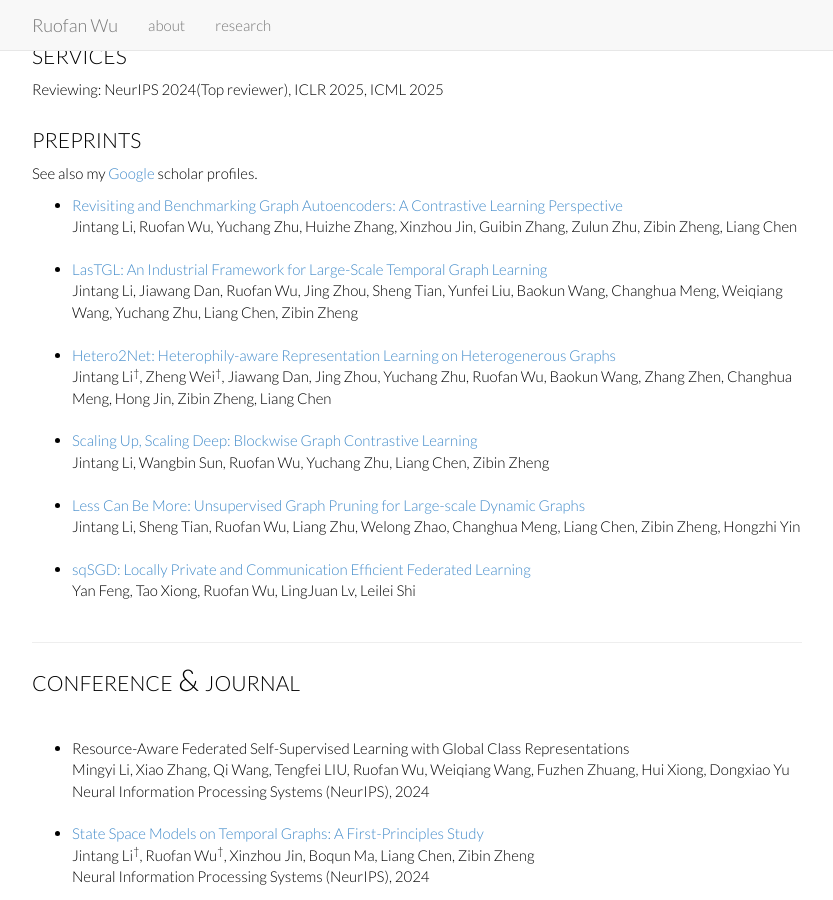
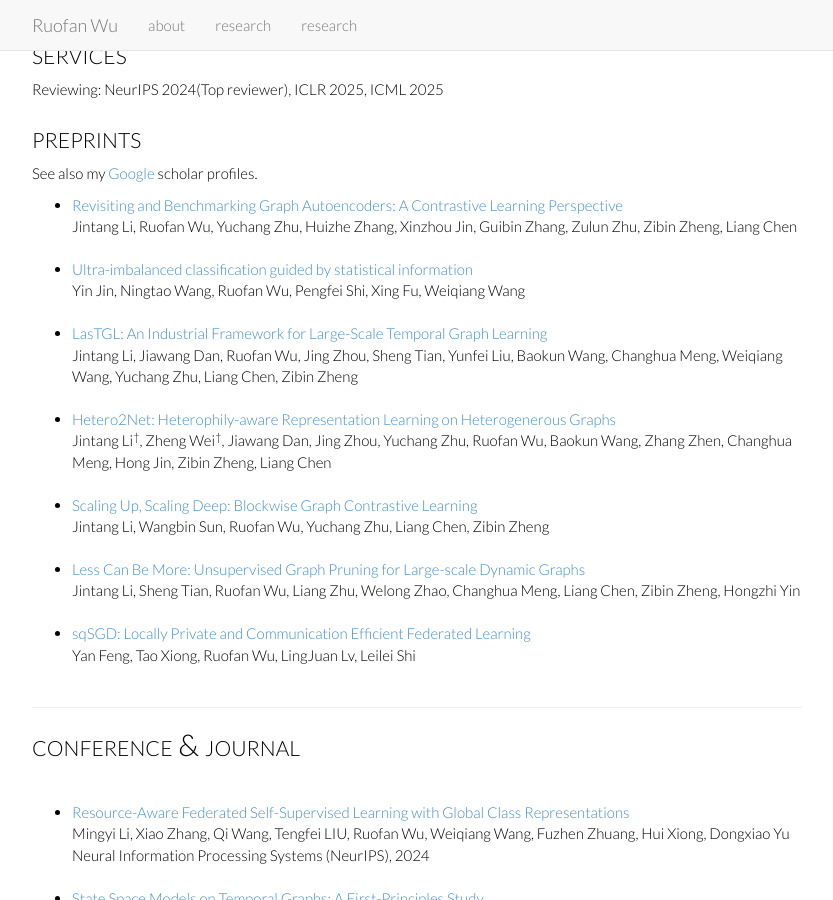
Before and after one commit to Rorschach1989/rorschach1989.github.io, a Jekyll site: the page index.html, which Jekyll copies as it is, in a window 1280 px wide and 900 px high, scrolled down 347 px. Shown: the whole window, without its empty margins (223-1056 px from the left). Built offline with Jekyll 4.4.1, drawn with Linux system fonts in a browser that asks for light colours; nearby versions of some CDN libraries; library files that are not in the unit come from our copies.

Commit message:
feat: Add UIC paper

```diff
--- a/index.html
+++ b/index.html
@@ -19,15 +19,6 @@
     <!-- Custom styles for this template -->
     <link href="./css/non-responsive.css" rel="stylesheet">
     <link href="./css/style.css" rel="stylesheet">
-
-    <!-- Just for debugging purposes. Don't actually copy this line! -->
-    <!--[if lt IE 9]><script src="../../assets/js/ie8-responsive-file-warning.js"></script><![endif]-->
-
-    <!-- HTML5 shim and Respond.js IE8 support of HTML5 elements and media queries -->
-    <!--[if lt IE 9]>
-      <script src="https://oss.maxcdn.com/libs/html5shiv/3.7.0/html5shiv.js"></script>
-      <script src="https://oss.maxcdn.com/libs/respond.js/1.4.2/respond.min.js"></script>
-    <![endif]-->
   </head>
 
   <body>
@@ -47,10 +38,8 @@
         <div class="navbar-collapse collapse">
           <ul class="nav navbar-nav">
             <li><a href="#about">about</a></li>
+			<li><a href="#services">research</a></li>
             <li><a href="#research">research</a></li>
-	    <!-- <li><a href="./cv.pdf">cv</a></li> -->
-            <!-- <li><a href="#teaching">teaching</a></li> -->
-	    <!-- <li><a href="#software">software</a></li> -->
           </ul>
         </div><!--/.nav-collapse -->
       </div>
@@ -80,30 +69,9 @@
     </div>
 	<br>
 
-      <!-- <br>
-
-      <h2 id="teaching" style="padding-top: 140px; margin-top: -90px;">teaching</h2>
-
-            <p> <h5> <a href="https://courseworks2.columbia.edu/courses/124995">B8103:
-      Business Analytics II </a> (MBA and MS, Spring 2023) </h5>
-      </p>
-
-      <p> <h5> <a href="./b9145/index.html">B9145:
-	  Reliable Statistical Learning </a>  (PhD, Spring 2023) </h5>
-      </p>
-
-
-
-      <h2 id="talks" style="padding-top: 20px; margin-top: -10px;">recent talks</h2> -->
-
-
-      <!-- <p> <h5> <a href="https://drive.google.com/file/d/1ApBFWEkzOP39gIVMDBnXbdXXlARWXqDX/view">
-	    Analyzing the Sensitivity of Causal Findings Under Distribution Shifts </a>
-	</h5>
-      </p> -->
 	<div class="page-header">
 	<h2 id="services" style="padding-top: 40px; margin-top:-60px;">services</h2>
-	Reviewing: NeurIPS 2024(Top reviewer), ICLR 2025, ICML 2025
+	Reviewing:  NeurIPS 2024(Top reviewer), ICLR 2025, ICML 2025
 
       <!-- </p> -->
 	<div class="page-header">
@@ -121,6 +89,13 @@
 		<li> <a href="https://arxiv.org/abs/2410.10241">
 			Revisiting and Benchmarking Graph Autoencoders: A Contrastive Learning Perspective </a><br>
 			Jintang Li, Ruofan Wu, Yuchang Zhu, Huizhe Zhang, Xinzhou Jin, Guibin Zhang, Zulun Zhu, Zibin Zheng, Liang Chen
+			<br>
+			<br>
+		</li>
+
+		<li> <a href="https://arxiv.org/abs/2409.04101">
+			Ultra-imbalanced classification guided by statistical information </a><br>
+			Yin Jin, Ningtao Wang, Ruofan Wu, Pengfei Shi, Xing Fu, Weiqiang Wang
 			<br>
 			<br>
 		</li>
@@ -176,7 +151,7 @@
 	  <br>
 	  <ul>
 
-		<li> <a></a>
+		<li> <a href="https://openreview.net/forum?id=Of4iNAIUSe&referrer=%5Bthe%20profile%20of%20Hui%20Xiong%5D(%2Fprofile%3Fid%3D~Hui_Xiong1)">
 			Resource-Aware Federated Self-Supervised Learning with Global Class Representations </a><br>
 			Mingyi Li, Xiao Zhang, Qi Wang, Tengfei LIU, Ruofan Wu, Weiqiang Wang, Fuzhen Zhuang, Hui Xiong, Dongxiao Yu
 			<br>
```
